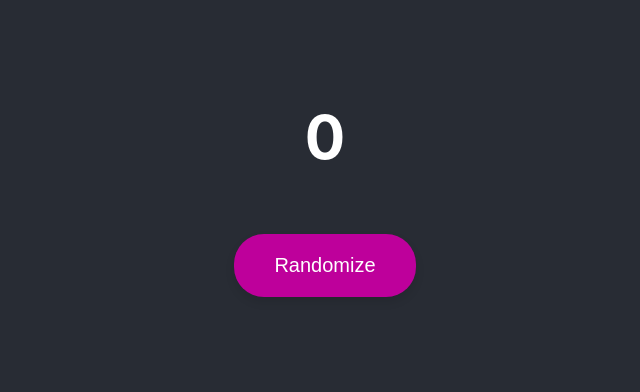
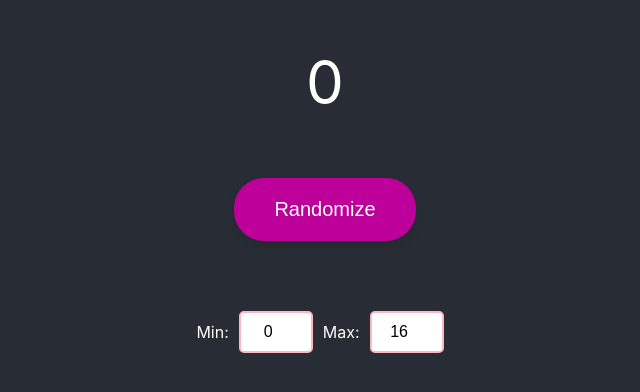
Before and after one commit to philipedberg/RecipeIndexGenerator, a React (Create React App) app: page / in a window 1280 px wide. Shown: the part 226-618 px from the top of the page, without its empty margins (315-955 px from the left). Built offline with nearby package versions, Linux system fonts and the light colour scheme.

Commit message:
Added a component for adjusting the interval

```diff
--- a/src/App.css
+++ b/src/App.css
@@ -13,8 +13,8 @@
   margin-top: 50px;
 }
 
-.button {
-  margin-top: 20px;
+.randomize-button {
+  margin-top: 60px;
   padding: 20px 40px;
   font-size: 20px;
   background-color: rgb(190, 0, 155);
@@ -27,12 +27,69 @@
 }
 
 
-.button:hover {
+.randomize-button:hover {
   transform: translateY(-3px);
   box-shadow: 0px 8px 15px rgba(0, 0, 0, 0.2);
 }
 
-.button:active {
+.randomize-button:active {
   transform: translateY(2px);
   box-shadow: 0px 2px 5px rgba(0, 0, 0, 0.1);
 }
+
+.interval-container {
+  color: white;
+  display: flex;
+  align-items: center;
+  margin-top: 70px;
+}
+
+label {
+  margin-right: 10px;
+}
+
+input[type="number"] {
+  width: 50px;
+  padding: 10px;
+  border-radius: 5px;
+  border: 2px solid lightpink;
+  font-size: 16px;
+  text-align: center;
+  outline: none;
+  margin-right: 10px;
+}
+
+.set-interval-button {
+  padding: 10px 20px;
+  background-color: black;
+  color: white;
+  border: none;
+  border-radius: 20px;
+  font-size: 16px;
+  cursor: pointer;
+}
+
+.interval-input button {
+  position: relative;
+  margin-left: 10px;
+}
+
+.interval-input button::before,
+.interval-input button::after {
+  content: "";
+  position: absolute;
+  top: 50%;
+  transform: translateY(-50%);
+}
+
+.interval-input button::before {
+  left: 0;
+  border-left: 5px solid transparent;
+  border-right: 5px solid lightpink;
+}
+
+.interval-input button::after {
+  right: 0;
+  border-right: 5px solid transparent;
+  border-left: 5px solid lightpink;
+}
--- a/src/App.js
+++ b/src/App.js
@@ -3,22 +3,52 @@ import confetti from 'canvas-confetti';
 import './App.css';
 
 function App() {
-  const [number, setNumber] = useState(0);
+	const [randomNumber, setRandomNumber] = useState(0);
+	const [interval, setInterval] = useState({ min: 0, max: 16 });
 
-  const handleClick = () => {
-    const randomNumber = Math.floor(Math.random() * 17);
-    setNumber(randomNumber);
+	const handleRandomize = () => {
+		setRandomNumber(
+			Math.floor(Math.random() * (interval.max - interval.min + 1)) +
+				interval.min
+		);
 		confetti({
 			particleCount: 200,
 			spread: 360,
-      origin: { y: 0.45 },
+			origin: { y: 0.4 },
+		});
+	};
+
+	const handleSetInterval = () => {
+		setInterval({
+			min: Number(document.getElementById('min').value),
+			max: Number(document.getElementById('max').value),
 		});
 	};
 
 	return (
 		<div className="App">
-      <h1 className="number" >{number}</h1>
-      <button className="button" onClick={handleClick}>Randomize</button>
+			<div className="number">{randomNumber}</div>
+			<button onClick={handleRandomize} className="randomize-button">
+				Randomize
+			</button>
+			<div className="interval-container">
+				<label htmlFor="min">Min: </label>
+				<input
+					id="min"
+					type="number"
+					defaultValue={interval.min}
+					className="interval-input"
+          onChange={handleSetInterval}
+				/>
+				<label htmlFor="max">Max: </label>
+				<input
+					id="max"
+					type="number"
+					defaultValue={interval.max}
+					className="interval-input"
+          onChange={handleSetInterval}
+				/>
+			</div>
 		</div>
 	);
 }
```
Lines whose indentation alone changed are shown as unchanged.
